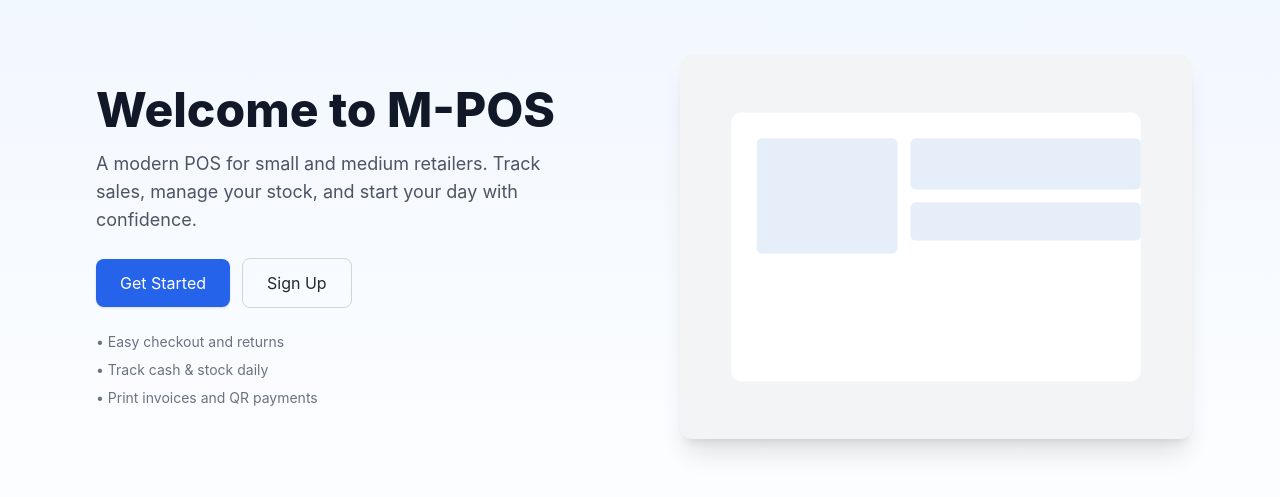
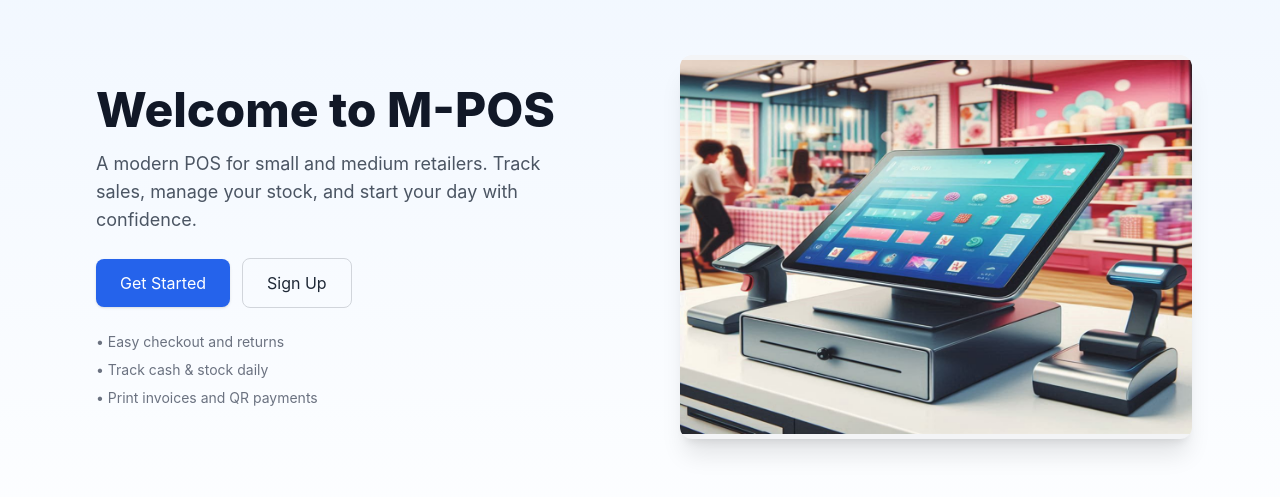
Before and after one commit to sisovin/vite-react-mpos, a React (Vite) app in the folder frontend/: page / in a window 1280 px wide. Shown: the part 153-650 px from the top of the page. Built offline with nearby package versions, Linux system fonts and the light colour scheme.

Commit message:
fix: make CartProvider global in App and remove per-page providers

```diff
--- a/frontend/src/App.jsx
+++ b/frontend/src/App.jsx
@@ -1,4 +1,5 @@
 import React from 'react'
+import { CartProvider } from './context/CartContext'
 import { BrowserRouter, Routes, Route } from 'react-router-dom'
 import Onboarding from './pages/Onboarding'
 import Signin from './pages/Signin'
@@ -10,6 +11,7 @@ import ProductsDashboard from './pages/ProductsDashboard'
 export default function App() {
   return (
     <BrowserRouter>
+      <CartProvider>
       <div className="min-h-screen bg-gray-50">
         <Routes>
           <Route path="/" element={<Onboarding />} />
@@ -20,6 +22,7 @@ export default function App() {
           <Route path="/checkout" element={<Checkout />} />
         </Routes>
       </div>
+      </CartProvider>
     </BrowserRouter>
   )
 }
--- a/frontend/src/pages/Dashboard.jsx
+++ b/frontend/src/pages/Dashboard.jsx
@@ -1,5 +1,5 @@
 import React, { useState, useEffect } from 'react'
-import { CartProvider } from '../context/CartContext'
+// CartProvider removed from here; App.jsx provides global provider
 import { useNavigate } from 'react-router-dom'
 
 function OpenDayCard({ onStart, onCloseDay }) {
--- a/frontend/src/pages/Onboarding.jsx
+++ b/frontend/src/pages/Onboarding.jsx
@@ -20,7 +20,7 @@ export default function Onboarding() {
         </div>
         <div className="flex items-center justify-center p-6">
           <div className="w-full h-80 md:h-96 rounded-xl overflow-hidden shadow-xl bg-gray-100 flex items-center justify-center">
-            <img src="/assets/onboarding-illustration.svg" alt="Onboarding illustration" className="max-h-full max-w-full" />
+            <img src="/assets/onboarding-illustration.png" alt="Onboarding illustration" className="max-h-full max-w-full" />
           </div>
         </div>
       </div>
--- a/frontend/src/pages/ProductsDashboard.jsx
+++ b/frontend/src/pages/ProductsDashboard.jsx
@@ -1,5 +1,5 @@
 import React, { useState, useEffect } from 'react'
-import { CartProvider } from '../context/CartContext'
+// CartProvider removed; App.jsx wraps the whole app instead
 import Products from '../components/Products'
 import CartSummary from '../components/CartSummary'
 import { useNavigate } from 'react-router-dom'
```
Also changed, not shown: frontend/public/assets/onboarding-illustration.png (added), 1 other file (tests, documents, lock files or other folders).
